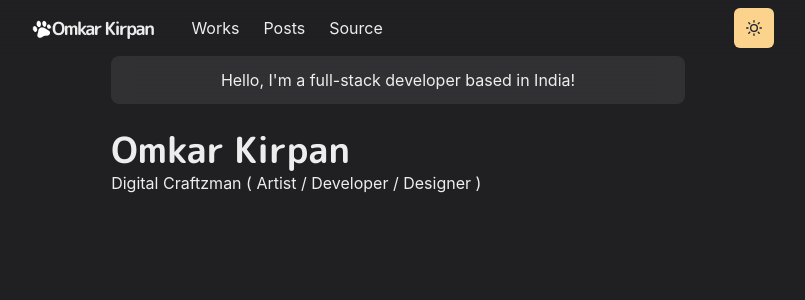
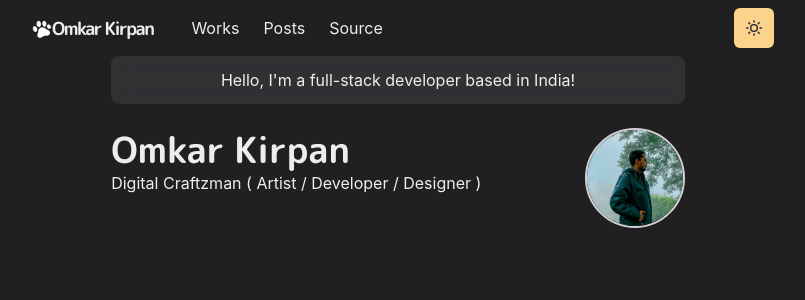
Before and after one commit to OmkarKirpan/OmkarKirpan-homepage, a Next.js app: page / in a window 1280 px wide. Shown: the top 300 px of the page, without its empty margins (242-1047 px from the left). Built offline with nearby package versions, Linux system fonts and the light colour scheme.

Commit message:
feat: :sparkles: add my profile image

```diff
--- a/pages/index.js
+++ b/pages/index.js
@@ -1,4 +1,10 @@
-import { Container, Box, Heading, useColorModeValue } from '@chakra-ui/react'
+import {
+  Container,
+  Box,
+  Heading,
+  Image,
+  useColorModeValue
+} from '@chakra-ui/react'
 const Page = () => {
   return (
     <Container>
@@ -20,6 +26,23 @@
           </Heading>
           <p>Digital Craftzman ( Artist / Developer / Designer )</p>
         </Box>
+        <Box
+          flexShrink={0}
+          mt={{ base: 4, md: 0 }}
+          ml={{ md: 6 }}
+          align="center"
+        >
+          <Image
+            borderColor="whiteAlpha.800"
+            borderWidth={2}
+            borderStyle="solid"
+            maxWidth="100px"
+            display="inline-block"
+            borderRadius="full"
+            src="/images/omkar.jpg"
+            alt="Profile Image"
+          />
+        </Box>
       </Box>
     </Container>
   )
```
Also changed, not shown: public/images/omkar.jpg (added).
